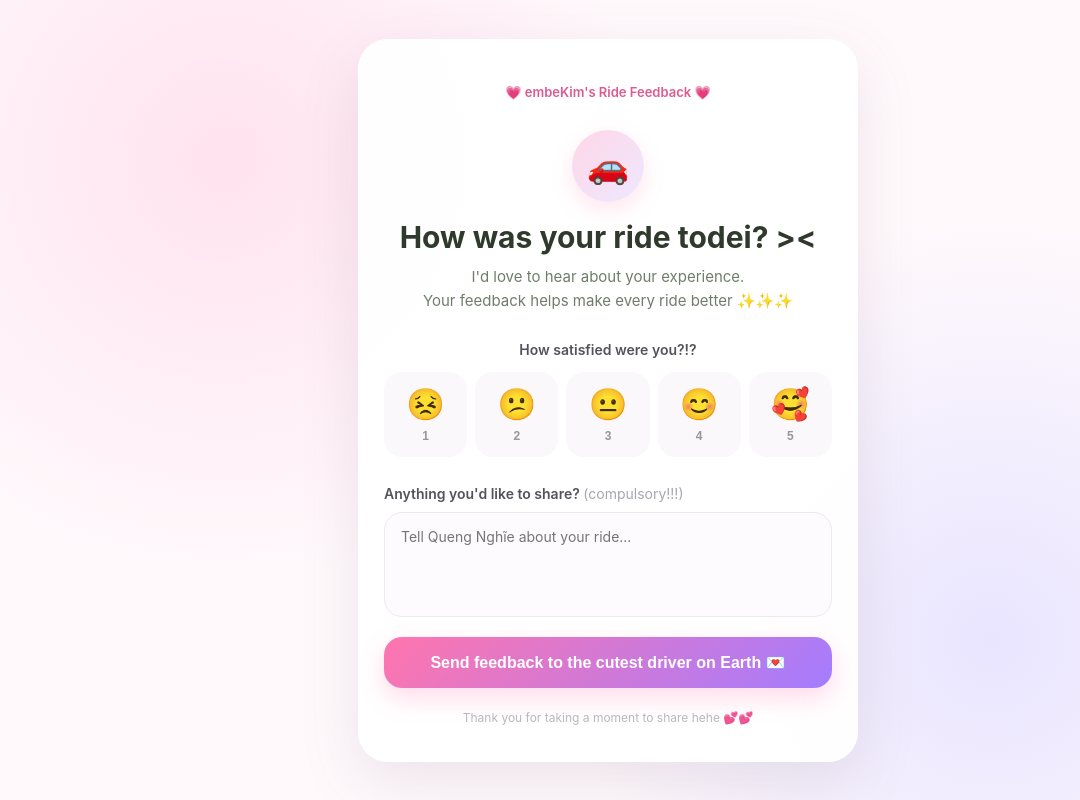
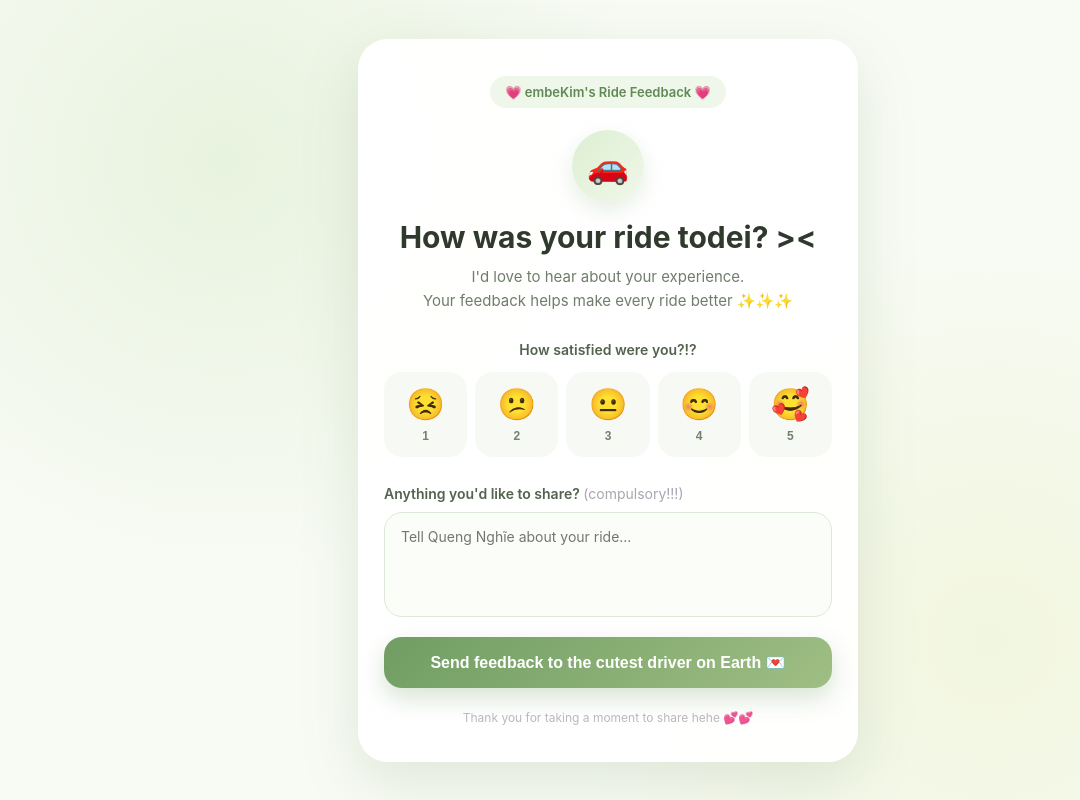
Before and after one commit to qunghia/Driver-Feedback, a plain HTML site: page index.html in a window 1280 px wide. Shown: the whole page, without its empty margins (32-1112 px from the left). Drawn offline with Linux system fonts and the light colour scheme.

Commit message:
Implement Matcha theme styles in index.html
Added Matcha theme styles for body, cards, badges, and other elements.

```diff
--- a/index.html
+++ b/index.html
@@ -489,7 +489,103 @@
             }
 
         }
+        /* ===== MATCHA THEME OVERRIDE ===== */
 
+        body {
+            background:
+                radial-gradient(
+                    circle at 20% 20%,
+                    #e8f3df 0,
+                    transparent 35%
+                ),
+                radial-gradient(
+                    circle at 80% 80%,
+                    #f1f6df 0,
+                    transparent 35%
+                ),
+                #f8fbf4;
+        }
+
+        .card {
+            box-shadow:
+                0 20px 60px
+                rgba(88, 120, 74, 0.15);
+        }
+
+        .badge {
+            background: #eef7ea;
+            color: #5f8a53;
+        }
+
+        .car {
+            background:
+                linear-gradient(
+                    135deg,
+                    #dcefd2,
+                    #f1f7e9
+                );
+
+            box-shadow:
+                0 8px 22px
+                rgba(127, 170, 114, 0.20);
+        }
+
+        .question {
+            color: #53634e;
+        }
+
+        .rating {
+            background: #f7faf4;
+        }
+
+        .rating.selected {
+            background: #eef7ea;
+            border-color: #9fbe92;
+        }
+
+        .number {
+            color: #74816f;
+        }
+
+        .comment-title {
+            color: #53634e;
+        }
+
+        textarea {
+            border-color: #dde8d8;
+            background: #fbfdf9;
+        }
+
+        textarea:focus {
+            border-color: #8eb780;
+
+            box-shadow:
+                0 0 0 4px
+                rgba(127, 170, 114, 0.13);
+        }
+
+        .submit {
+            background:
+                linear-gradient(
+                    135deg,
+                    #709d63,
+                    #9fbe84
+                );
+
+            box-shadow:
+                0 10px 24px
+                rgba(112, 157, 99, 0.28);
+        }
+
+        .submit:hover {
+            box-shadow:
+                0 14px 28px
+                rgba(112, 157, 99, 0.35);
+        }
+
+        .status {
+            color: #668958;
+        }
     </style>
 
 </head>
```
